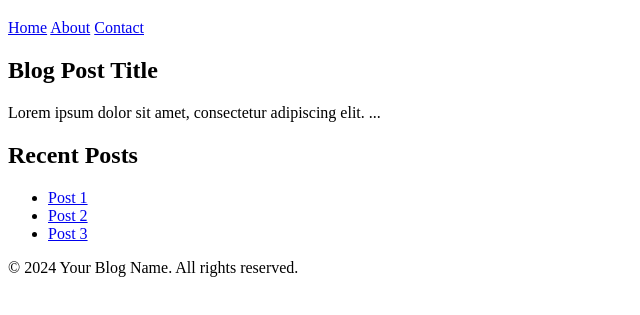
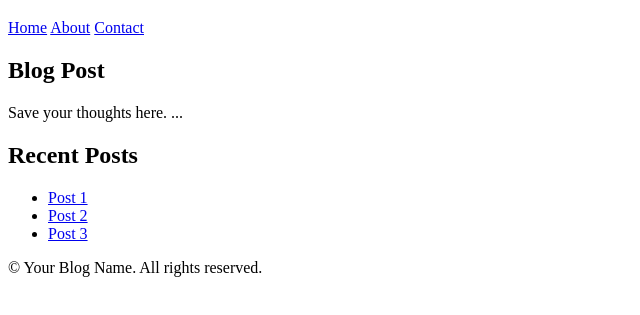
Before and after one commit to ilaxmisingh/BLOG-WEBSITE-BHARAT-INTERNSHIP, a plain HTML site: page index.html in a window 1280 px wide. Shown: the part 61-376 px from the top of the page, without its empty margins (0-640 px from the left). Drawn offline with Linux system fonts and the light colour scheme.

Commit message:
Update index.html

```diff
--- a/index.html
+++ b/index.html
@@ -19,8 +19,8 @@
 
     <div class="container">
         <article>
-            <h2>Blog Post Title</h2>
-            <p>Lorem ipsum dolor sit amet, consectetur adipiscing elit. ...</p>
+            <h2>Blog Post </h2>
+            <p>Save your thoughts here. ...</p>
         </article>
 
         <aside>
@@ -34,7 +34,8 @@
     </div>
 
     <footer>
-        <p>&copy; 2024 Your Blog Name. All rights reserved.</p>
+        <p id="currentYear">&copy; Your Blog Name. All rights reserved.</p>
+        <script src="javascript.js" defer></script>
     </footer>
 </body>
 </html>
```
